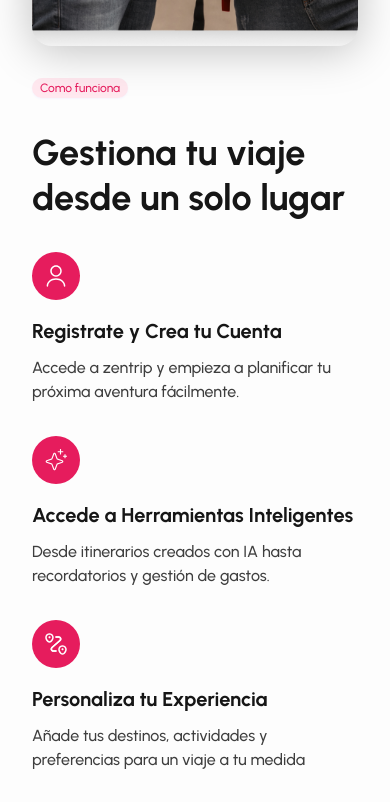
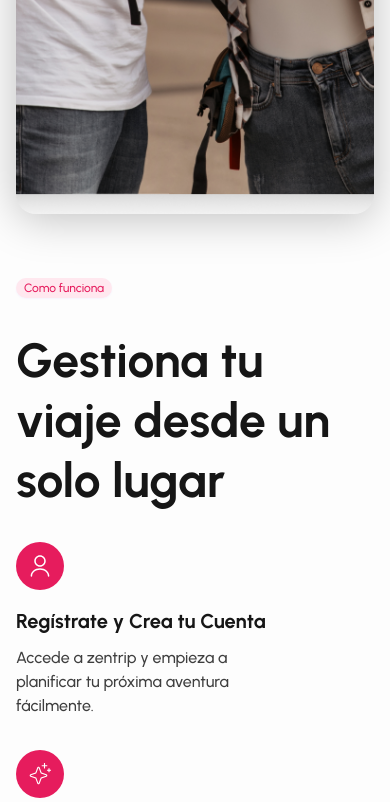
Before and after one commit to Ignacio918/viajes-app, a React (Vite) app in the folder viajes-app/: page / in a window 390 px wide. Shown: the part 1600-2402 px from the top of the page. Built offline with nearby package versions, Linux system fonts and the light colour scheme; a web font is replaced by a local one.

Commit message:
acomodar howitworks

```diff
--- a/viajes-app/src/pages/HowItWorks.tsx
+++ b/viajes-app/src/pages/HowItWorks.tsx
@@ -10,6 +10,7 @@ const HowItWorks = () => {
   return (
     <div className="how-it-works">
       <div className="how-it-works__container">
+        {/* Imagen principal */}
         <div className="how-it-works__image-container">
           <img
             src={fotoRandom3}
@@ -18,58 +19,75 @@ const HowItWorks = () => {
           />
         </div>
 
+        {/* Contenido principal */}
         <div className="how-it-works__content">
           <div className="how-it-works__badge">Como funciona</div>
-
           <h2 className="how-it-works__title">
             Gestiona tu viaje desde un solo lugar
           </h2>
 
+          {/* Características */}
           <div className="how-it-works__features">
+            {/* Característica 1 */}
             <div className="how-it-works__feature">
               <div className="how-it-works__feature-icon">
-                <img src={iconUser} alt="User icon" className="w-6 h-6" />
+                <img src={iconUser} alt="User icon" />
               </div>
               <div className="how-it-works__feature-content">
-                <h3 className="how-it-works__feature-title">Registrate y Crea tu Cuenta</h3>
+                <h3 className="how-it-works__feature-title">
+                  Regístrate y Crea tu Cuenta
+                </h3>
                 <p className="how-it-works__feature-text">
-                  Accede a zentrip y empieza a planificar tu próxima aventura fácilmente.
+                  Accede a zentrip y empieza a planificar tu próxima aventura
+                  fácilmente.
                 </p>
               </div>
             </div>
 
+            {/* Característica 2 */}
             <div className="how-it-works__feature">
               <div className="how-it-works__feature-icon">
-                <img src={iconSparkle} alt="Sparkle icon" className="w-6 h-6" />
+                <img src={iconSparkle} alt="Sparkle icon" />
               </div>
               <div className="how-it-works__feature-content">
-                <h3 className="how-it-works__feature-title">Accede a Herramientas Inteligentes</h3>
+                <h3 className="how-it-works__feature-title">
+                  Accede a Herramientas Inteligentes
+                </h3>
                 <p className="how-it-works__feature-text">
-                  Desde itinerarios creados con IA hasta recordatorios y gestión de gastos.
+                  Desde itinerarios creados con IA hasta recordatorios y gestión
+                  de gastos.
                 </p>
               </div>
             </div>
 
+            {/* Característica 3 */}
             <div className="how-it-works__feature">
               <div className="how-it-works__feature-icon">
-                <img src={iconRouting} alt="Routing icon" className="w-6 h-6" />
+                <img src={iconRouting} alt="Routing icon" />
               </div>
               <div className="how-it-works__feature-content">
-                <h3 className="how-it-works__feature-title">Personaliza tu Experiencia</h3>
+                <h3 className="how-it-works__feature-title">
+                  Personaliza tu Experiencia
+                </h3>
                 <p className="how-it-works__feature-text">
-                  Añade tus destinos, actividades y preferencias para un viaje a tu medida
+                  Añade tus destinos, actividades y preferencias para un viaje a
+                  tu medida.
                 </p>
               </div>
             </div>
 
+            {/* Característica 4 */}
             <div className="how-it-works__feature">
               <div className="how-it-works__feature-icon">
-                <img src={iconSuitcaseRolling} alt="Suitcase icon" className="w-6 h-6" />
+                <img src={iconSuitcaseRolling} alt="Suitcase icon" />
               </div>
               <div className="how-it-works__feature-content">
-                <h3 className="how-it-works__feature-title">Disfruta de un Viaje sin Complicaciones</h3>
+                <h3 className="how-it-works__feature-title">
+                  Disfruta de un Viaje sin Complicaciones
+                </h3>
                 <p className="how-it-works__feature-text">
-                  Consulta tus planes, documentos y recomendaciones siempre que los necesites.
+                  Consulta tus planes, documentos y recomendaciones siempre que
+                  los necesites.
                 </p>
               </div>
             </div>
--- a/viajes-app/src/styles/HowItWorks.css
+++ b/viajes-app/src/styles/HowItWorks.css
@@ -1,4 +1,6 @@
 /* src/styles/HowItWorks.css */
+
+/* Contenedor principal */
 .how-it-works {
   @apply w-full min-h-screen bg-[#FDFDFD] flex justify-center items-center px-4;
 }
@@ -7,6 +9,7 @@
   @apply w-full max-w-[1440px] flex items-start justify-between gap-16 py-20;
 }
 
+/* Imagen principal */
 .how-it-works__image-container {
   @apply relative w-[537px] flex-shrink-0;
 }
@@ -15,18 +18,20 @@
   @apply w-full h-[768px] object-cover rounded-[20px] shadow-[0px_4px_44px_rgba(0,0,0,0.25)];
 }
 
+/* Contenido de la sección */
 .how-it-works__content {
   @apply w-[554px] flex flex-col gap-8;
 }
 
 .how-it-works__badge {
-  @apply w-fit px-2 py-0.5 bg-[#FFE8EF] text-[#E61C5D] text-xs font-urbanist font-medium rounded-[36px] shadow-[0px_1px_2px_rgba(105,81,255,0.05)];
+  @apply w-fit px-2 py-0.5 bg-[#FFE8EF] text-[#E61C5D] text-xs font-medium rounded-[36px] shadow-[0px_1px_2px_rgba(105,81,255,0.05)];
 }
 
 .how-it-works__title {
-  @apply text-5xl text-[#161616] font-urbanist font-bold leading-[60px];
+  @apply text-5xl text-[#161616] font-bold leading-[60px];
 }
 
+/* Características */
 .how-it-works__features {
   @apply grid grid-cols-2 gap-8;
 }
@@ -44,38 +49,14 @@
 }
 
 .how-it-works__feature-title {
-  @apply text-xl text-[#161616] font-urbanist font-bold leading-[30px];
+  @apply text-xl text-[#161616] font-bold leading-[30px];
 }
 
 .how-it-works__feature-text {
-  @apply text-base text-[#3E3E3E] font-urbanist font-medium leading-6;
+  @apply text-base text-[#3E3E3E] font-medium leading-6;
 }
 
-/* Responsive Styles */
-@media (max-width: 1440px) {
-  .how-it-works__container {
-    @apply px-4;
-  }
-}
-
-@media (max-width: 1280px) {
-  .how-it-works__container {
-    @apply gap-8;
-  }
-
-  .how-it-works__image-container {
-    @apply w-[400px];
-  }
-
-  .how-it-works__image {
-    @apply h-[600px];
-  }
-
-  .how-it-works__content {
-    @apply w-[500px];
-  }
-}
-
+/* Estilos responsivos */
 @media (max-width: 1024px) {
   .how-it-works__container {
     @apply flex-col items-center;
@@ -94,12 +75,4 @@
   .how-it-works__features {
     @apply grid-cols-1;
   }
-
-  .how-it-works__feature {
-    @apply w-full;
-  }
-
-  .how-it-works__title {
-    @apply text-4xl leading-tight;
-  }
 }
```
